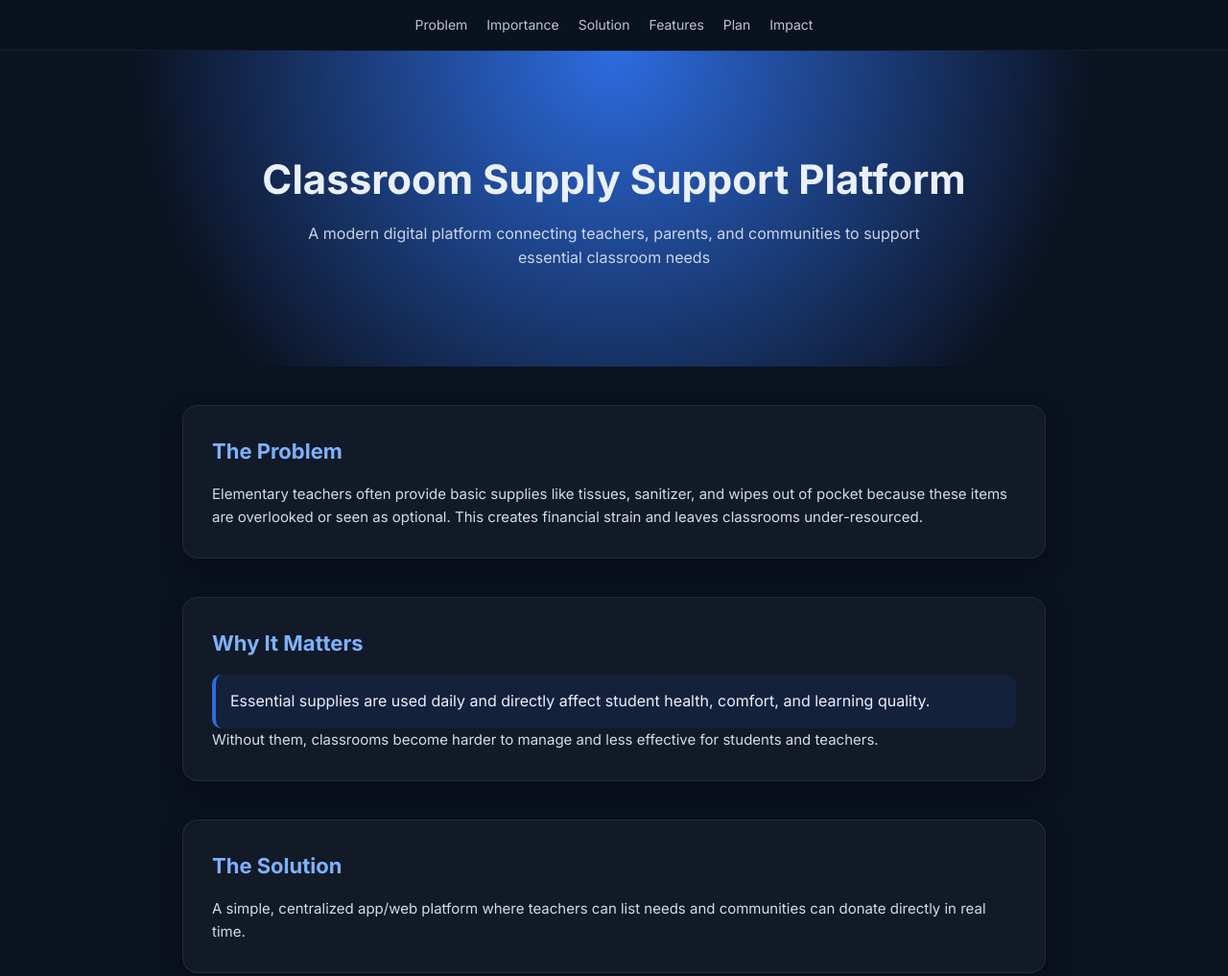
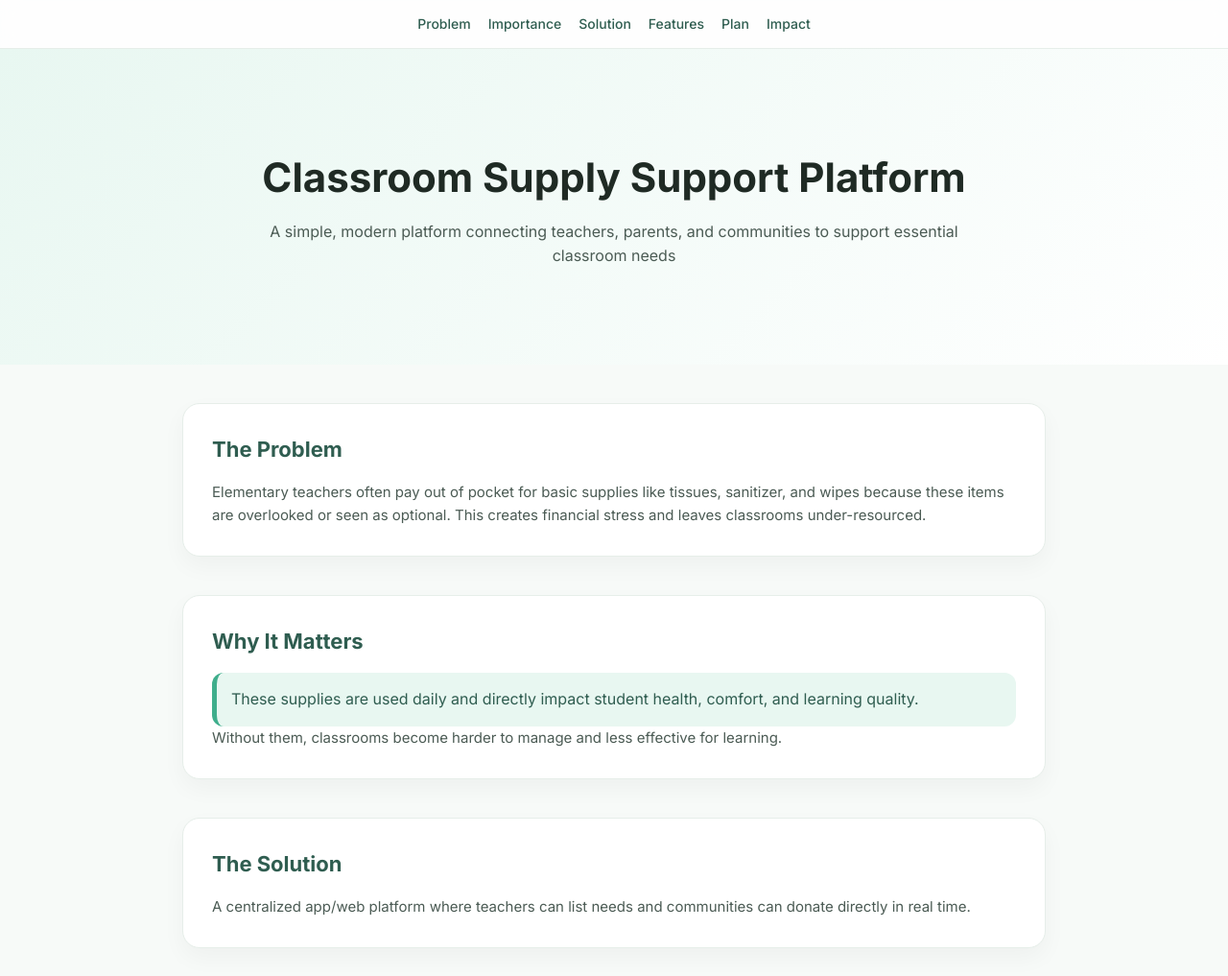
Before and after one commit to yenvynguyenn/finalproject, a plain HTML site: page index.html in a window 1280 px wide. Shown: the top 1017 px of the page at 96% size. Drawn offline with Linux system fonts and the light colour scheme.

Commit message:
Update index.html

```diff
--- a/index.html
+++ b/index.html
@@ -18,71 +18,72 @@
     }
 
     body {
-      background: #0b1220;
-      color: #eaf0ff;
+      background: #f7faf8;
+      color: #1f2a24;
       line-height: 1.6;
+    }
+
+    nav {
+      position: sticky;
+      top: 0;
+      background: rgba(255,255,255,0.8);
+      backdrop-filter: blur(10px);
+      display: flex;
+      justify-content: center;
+      gap: 18px;
+      padding: 14px;
+      border-bottom: 1px solid #e6eee9;
+    }
+
+    nav a {
+      color: #2f5d50;
+      text-decoration: none;
+      font-size: 14px;
+      font-weight: 500;
+    }
+
+    nav a:hover {
+      color: #3fae8c;
     }
 
     header {
       padding: 100px 20px;
       text-align: center;
-      background: radial-gradient(circle at top, #2d6cdf, #0b1220 70%);
+      background: linear-gradient(135deg, #e8f7f1, #ffffff);
     }
 
     header h1 {
       font-size: 42px;
       font-weight: 700;
       margin-bottom: 10px;
+      color: #1f2a24;
     }
 
     header p {
-      opacity: 0.85;
-      max-width: 700px;
+      max-width: 750px;
       margin: auto;
       font-size: 16px;
-    }
-
-    nav {
-      position: sticky;
-      top: 0;
-      background: rgba(11,18,32,0.8);
-      backdrop-filter: blur(10px);
-      display: flex;
-      justify-content: center;
-      gap: 20px;
-      padding: 15px;
-      border-bottom: 1px solid rgba(255,255,255,0.05);
-    }
-
-    nav a {
-      color: #eaf0ff;
-      text-decoration: none;
-      font-size: 14px;
-      opacity: 0.8;
-    }
-
-    nav a:hover {
-      opacity: 1;
+      color: #4b5b54;
     }
 
     section {
       max-width: 900px;
       margin: 40px auto;
       padding: 30px;
-      background: rgba(255,255,255,0.03);
-      border: 1px solid rgba(255,255,255,0.08);
-      border-radius: 16px;
-      box-shadow: 0 10px 30px rgba(0,0,0,0.3);
+      background: #ffffff;
+      border: 1px solid #e6eee9;
+      border-radius: 18px;
+      box-shadow: 0 10px 25px rgba(0,0,0,0.04);
     }
 
     h2 {
-      color: #7db2ff;
+      color: #2f5d50;
       margin-bottom: 15px;
       font-size: 22px;
     }
 
     p {
-      opacity: 0.9;
+      color: #4b5b54;
       font-size: 15px;
     }
 
@@ -93,33 +94,21 @@
 
     li {
       margin-bottom: 8px;
-      opacity: 0.9;
+      color: #4b5b54;
     }
 
     .card {
-      background: rgba(45,108,223,0.1);
-      border-left: 4px solid #2d6cdf;
+      background: #e8f7f1;
+      border-left: 5px solid #3fae8c;
       padding: 15px;
       margin-top: 15px;
-      border-radius: 10px;
+      border-radius: 12px;
+      color: #2f5d50;
     }
 
-    footer {
-      text-align: center;
-      padding: 40px 20px;
-      font-size: 13px;
-      opacity: 0.6;
-    }
-
-    @media (max-width: 600px) {
-      header h1 {
-        font-size: 30px;
-      }
-
-      section {
-        margin: 20px;
-        padding: 20px;
-      }
+    section:hover {
+      transform: translateY(-2px);
+      transition: 0.2s ease;
     }
   </style>
 </head>
@@ -136,31 +125,31 @@
 
 <header>
   <h1>Classroom Supply Support Platform</h1>
-  <p>A modern digital platform connecting teachers, parents, and communities to support essential classroom needs</p>
+  <p>A simple, modern platform connecting teachers, parents, and communities to support essential classroom needs</p>
 </header>
 
 <section id="problem">
   <h2>The Problem</h2>
   <p>
-    Elementary teachers often provide basic supplies like tissues, sanitizer, and wipes out of pocket because these items are overlooked or seen as optional.
-    This creates financial strain and leaves classrooms under-resourced.
+    Elementary teachers often pay out of pocket for basic supplies like tissues, sanitizer, and wipes because these items are overlooked or seen as optional.
+    This creates financial stress and leaves classrooms under-resourced.
   </p>
 </section>
 
 <section id="importance">
   <h2>Why It Matters</h2>
   <div class="card">
-    Essential supplies are used daily and directly affect student health, comfort, and learning quality.
+    These supplies are used daily and directly impact student health, comfort, and learning quality.
   </div>
   <p>
-    Without them, classrooms become harder to manage and less effective for students and teachers.
+    Without them, classrooms become harder to manage and less effective for learning.
   </p>
 </section>
 
 <section id="solution">
   <h2>The Solution</h2>
   <p>
-    A simple, centralized app/web platform where teachers can list needs and communities can donate directly in real time.
+    A centralized app/web platform where teachers can list needs and communities can donate directly in real time.
   </p>
 </section>
 
@@ -179,7 +168,7 @@
 <section>
   <h2>Design Approach</h2>
   <p>
-    The platform prioritizes simplicity and reduced cognitive load so users can quickly understand needs and take action without confusion.
+    The platform is designed with simplicity and low cognitive load so users can quickly understand needs and take action easily.
   </p>
 </section>
 
@@ -187,8 +176,8 @@
   <h2>Development Plan</h2>
   <ul>
     <li><strong>Research:</strong> 2 weeks (user needs + existing systems)</li>
-    <li><strong>Wireframes:</strong> 3 weeks (user flows + structure)</li>
-    <li><strong>Design:</strong> 4 weeks (UI + prototype in Figma)</li>
+    <li><strong>Wireframes:</strong> 3 weeks (structure + flows)</li>
+    <li><strong>Design:</strong> 4 weeks (UI + prototype)</li>
     <li><strong>Testing:</strong> 3 weeks (feedback + improvements)</li>
   </ul>
 </section>
@@ -196,11 +185,9 @@
 <section id="impact">
   <h2>Impact</h2>
   <p>
-    This platform reduces pressure on teachers, improves classroom environments, and makes community support for schools more accessible and organized.
+    This platform reduces pressure on teachers, improves classroom environments, and makes community support more organized and accessible.
   </p>
 </section>
 
-
-
 </body>
 </html>
```
